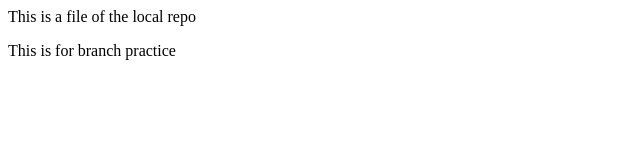
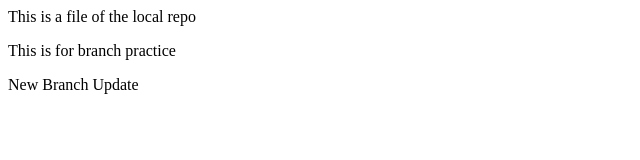
Before and after one commit to nafissami/localrepo, a plain HTML site: page index.html in a window 1280 px wide. Shown: the whole page, without its empty margins (0-640 px from the left). Drawn offline with Linux system fonts and the light colour scheme.

Commit message:
Newbranch update

```diff
--- a/index.html
+++ b/index.html
@@ -1,2 +1,3 @@
 <p>This is a file of the local repo</p>
 <p>This is for branch practice</p>
+<P>New Branch Update</P>
```
